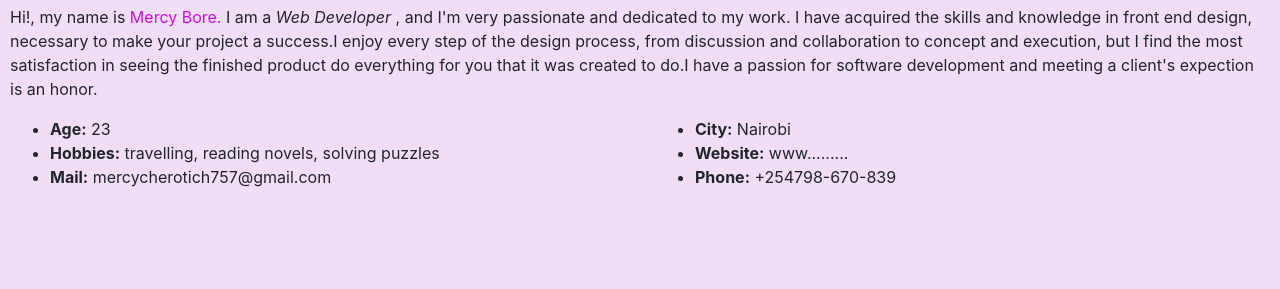
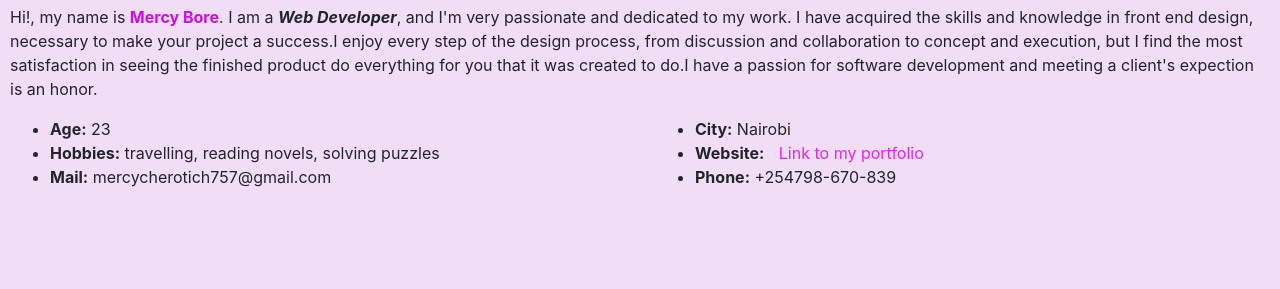
Before and after one commit to macc254/My_Portfolio, a plain HTML site: page index.html in a window 1280 px wide. Shown: the part 511-800 px from the top of the page. Drawn offline with nearby package versions, Linux system fonts and the light colour scheme; files that its build step writes are made by us from their sources.

Commit message:
update the website link

```diff
--- a/index.html
+++ b/index.html
@@ -29,9 +29,9 @@
     <div class="about">
         <h1><span>|</span> About <span>Me</span></h1>
 
-        <p>Hi!, my name is <span>Mercy Bore.</span> I am a <em>Web Developer</em> , and I'm very passionate and dedicated to my work. I have acquired the skills and knowledge in front end design, necessary to make your project a success.I enjoy every step
-            of the design process, from discussion and collaboration to concept and execution, but I find the most satisfaction in seeing the finished product do everything for you that it was created to do.I have a passion for software development and
-            meeting a client's expection is an honor.</p>
+        <p>Hi!, my name is <span><strong>Mercy Bore</strong></span>. I am a <em><strong>Web Developer</strong></em>, and I'm very passionate and dedicated to my work. I have acquired the skills and knowledge in front end design, necessary to make your project
+            a success.I enjoy every step of the design process, from discussion and collaboration to concept and execution, but I find the most satisfaction in seeing the finished product do everything for you that it was created to do.I have a passion
+            for software development and meeting a client's expection is an honor.</p>
         <div class="row">
             <div class="col-md-6">
                 <ul>
@@ -43,7 +43,9 @@
             <div class="col-md-6">
                 <ul>
                     <li><strong>City:</strong> Nairobi</li>
-                    <li><strong>Website:</strong> www.........</li>
+                    <li><strong>Website:</strong>
+                        <a href="https://mercybore.github.io/My_Portfolio/">Link to my portfolio</a>
+                    </li>
                     <li><strong>Phone:</strong> +254798-670-839</li>
                 </ul>
             </div>
```
